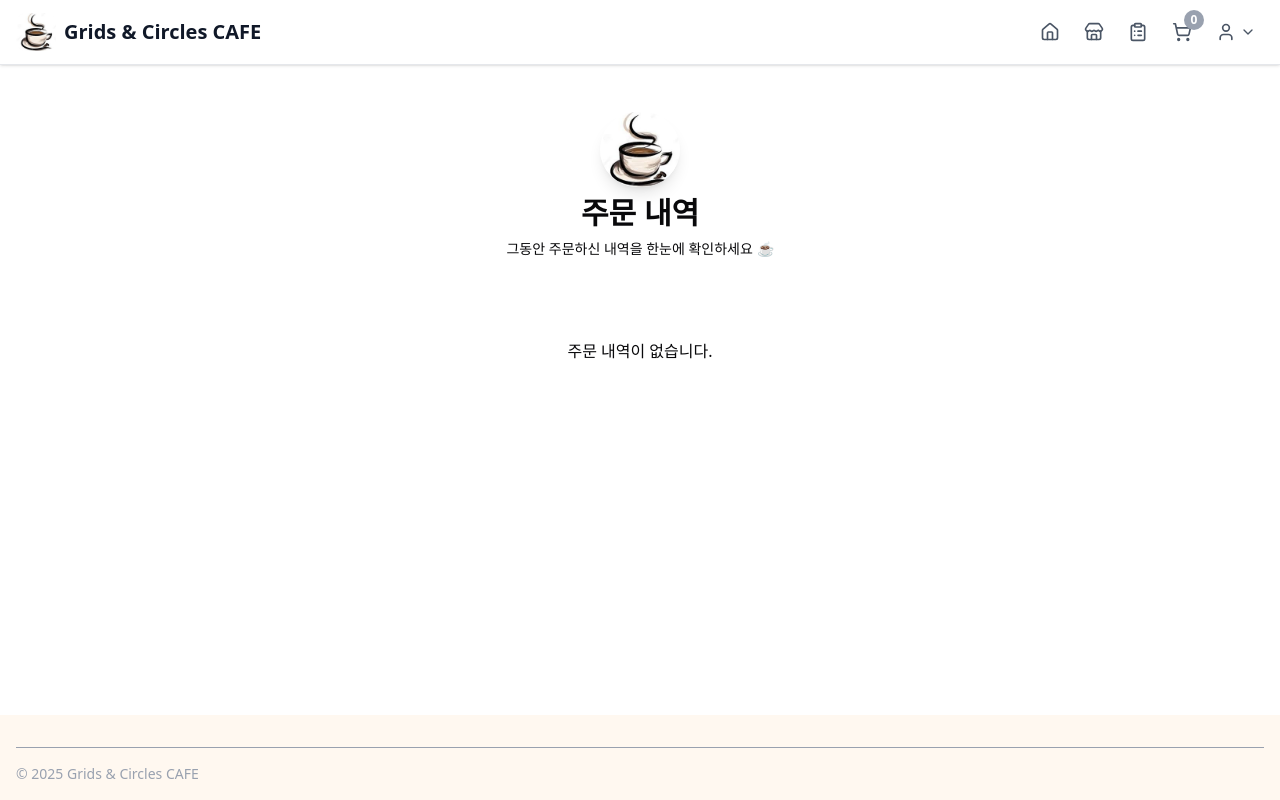
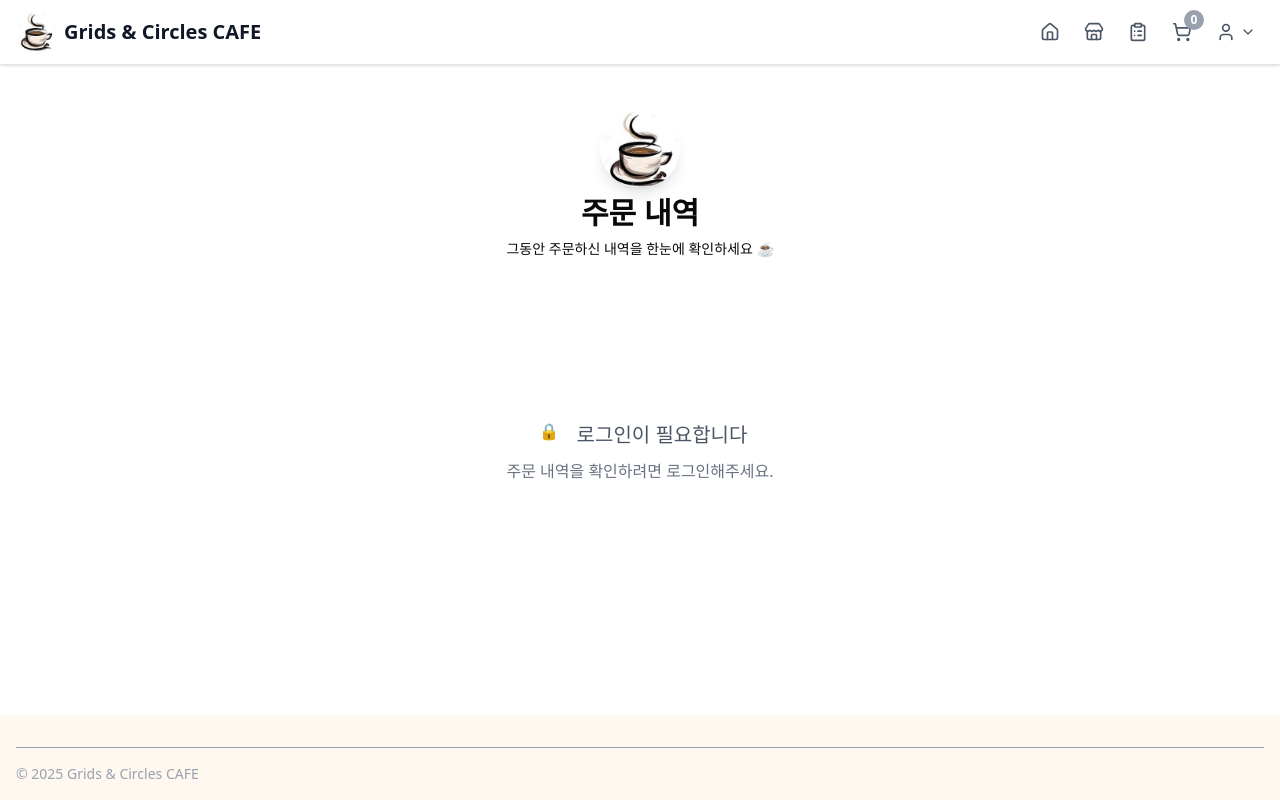
Before and after one commit to yeongbin1999/nextjs-test, a Next.js app: page /orders in a window 1280 px wide. Built offline with nearby package versions, Linux system fonts and the light colour scheme.

Commit message:
주문내역 접근 관리

```diff
--- a/src/features/orders/OrdersPage.tsx
+++ b/src/features/orders/OrdersPage.tsx
@@ -10,6 +10,7 @@ import { toast } from 'sonner';
 export default function OrdersPage() {
   const user = useAuthStore(state => state.user);
   const isAuthenticated = useAuthStore(state => state.isAuthenticated);
+  const isAuthChecked = useAuthStore(state => state.isAuthChecked);
 
   const { data: orders, isLoading, error } = useQuery({
     queryKey: ['orders', user?.id],
@@ -18,35 +19,66 @@ export default function OrdersPage() {
     staleTime: 1000 * 60 * 5, // 5분
   });
 
-  const renderEmptyState = () => {
-    if (isLoading) {
+  // 인증 상태 확인이 아직 완료되지 않은 경우 (새로고침 시)
+  if (!isAuthChecked) {
     return (
-        <div className="text-center text-brown-400 py-12 col-span-full">
-          주문 내역을 불러오는 중...
+      <div className="w-full py-12 px-4">
+        <div className="flex flex-col items-center mb-8">
+          <Image
+            src="/coffee.jpeg"
+            alt="커피"
+            width={80}
+            height={80}
+            className="rounded-full shadow-lg mb-2"
+          />
+          <h1 className="text-3xl font-bold text-brown-900 mb-2">주문 내역</h1>
+          <p className="text-brown-500 text-sm">
+            그동안 주문하신 내역을 한눈에 확인하세요 ☕️
+          </p>
+        </div>
+        <div className="flex items-center justify-center min-h-[40vh]">
+          <div className="text-center">
+            <div className="inline-flex items-center space-x-3 text-gray-600">
+              <div className="w-6 h-6 border-2 border-amber-600 border-t-transparent rounded-full animate-spin"></div>
+              <span className="text-xl font-medium">주문 내역을 불러오는 중...</span>
+            </div>
+          </div>
+        </div>
       </div>
     );
   }
 
-    if (error) {
-      toast.error('주문 내역을 불러오는데 실패했습니다.');
+  // 로그인하지 않은 경우
+  if (!isAuthenticated) {
     return (
-        <div className="text-center text-brown-400 py-12 col-span-full">
-          주문 내역을 불러오는데 실패했습니다.
+      <div className="w-full py-12 px-4">
+        <div className="flex flex-col items-center mb-8">
+          <Image
+            src="/coffee.jpeg"
+            alt="커피"
+            width={80}
+            height={80}
+            className="rounded-full shadow-lg mb-2"
+          />
+          <h1 className="text-3xl font-bold text-brown-900 mb-2">주문 내역</h1>
+          <p className="text-brown-500 text-sm">
+            그동안 주문하신 내역을 한눈에 확인하세요 ☕️
+          </p>
+        </div>
+        <div className="flex items-center justify-center min-h-[40vh]">
+          <div className="text-center">
+            <div className="inline-flex items-center space-x-3 text-gray-600">
+              <div className="w-8 h-8 text-amber-600">🔒</div>
+              <span className="text-xl font-medium">로그인이 필요합니다</span>
+            </div>
+            <p className="text-gray-500 mt-2">주문 내역을 확인하려면 로그인해주세요.</p>
+          </div>
+        </div>
       </div>
     );
   }
 
-    if (!orders || orders.length === 0) {
-      return (
-        <div className="text-center text-brown-400 py-12 col-span-full">
-          주문 내역이 없습니다.
-        </div>
-      );
-    }
-
-    return null;
-  };
-
+  // 로그인한 상태에서만 렌더링
   return (
     <div className="w-full py-12 px-4">
       <div className="flex flex-col items-center mb-8">
@@ -63,10 +95,30 @@ export default function OrdersPage() {
         </p>
       </div>
       <div className="grid grid-cols-1 md:grid-cols-2 gap-8">
-        {orders?.map((order: any) => (
+        {isLoading ? (
+          <div className="col-span-full">
+            <div className="flex items-center justify-center min-h-[40vh]">
+              <div className="text-center">
+                <div className="inline-flex items-center space-x-3 text-gray-600">
+                  <div className="w-6 h-6 border-2 border-amber-600 border-t-transparent rounded-full animate-spin"></div>
+                  <span className="text-xl font-medium">주문 내역을 불러오는 중...</span>
+                </div>
+              </div>
+            </div>
+          </div>
+        ) : error ? (
+          <div className="text-center text-brown-400 py-12 col-span-full">
+            주문 내역을 불러오는데 실패했습니다.
+          </div>
+        ) : !orders || orders.length === 0 ? (
+          <div className="text-center text-brown-400 py-12 col-span-full">
+            주문 내역이 없습니다.
+          </div>
+        ) : (
+          orders.map((order: any) => (
             <OrderCard key={order.orderId} order={order} />
-        ))}
-        {renderEmptyState()}
+          ))
+        )}
       </div>
     </div>
   );
```
Lines whose indentation alone changed are shown as unchanged.
